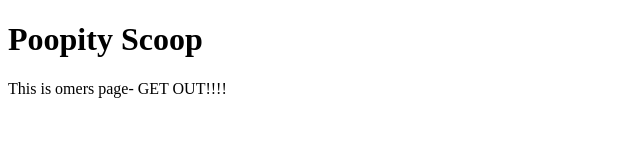
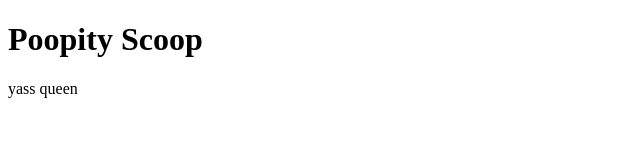
Before and after one commit to Omerpolicker/Omerpolicker.github.io, a plain HTML site: page index.html in a window 1280 px wide. Shown: the whole page, without its empty margins (0-640 px from the left). Drawn offline with Linux system fonts and the light colour scheme.

Commit message:
initial commit

```diff
--- a/index.html
+++ b/index.html
@@ -2,6 +2,6 @@
 <html>
 <body>
     <h1>Poopity Scoop </h1>
-    <p> This is omers page- GET OUT!!!!</p>
+    <p> yass queen</p>
 </body>
 </html>
```
